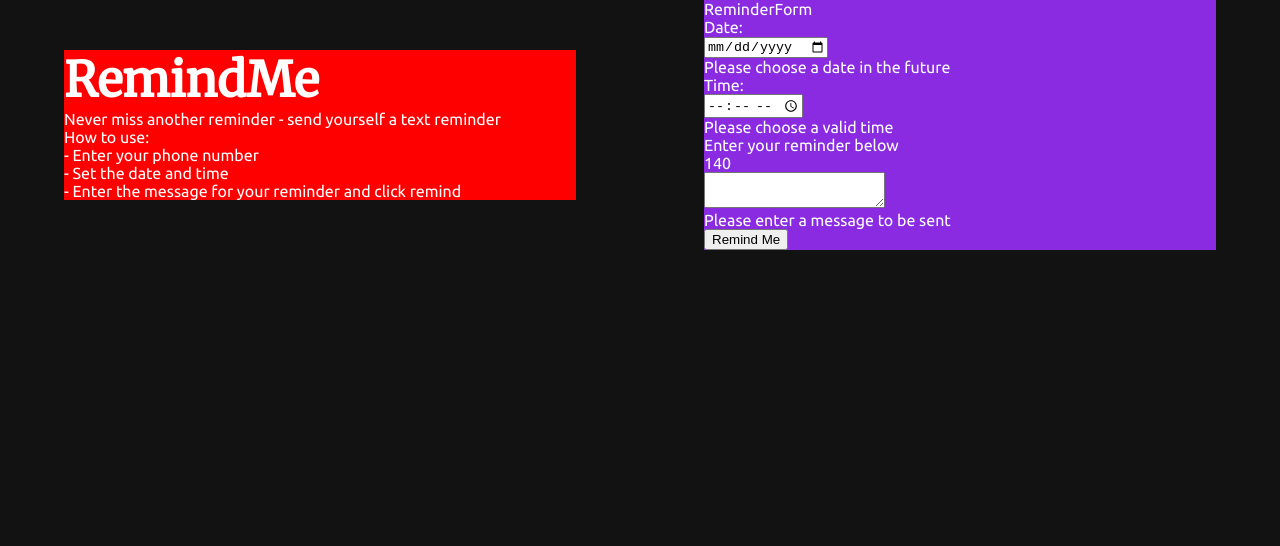
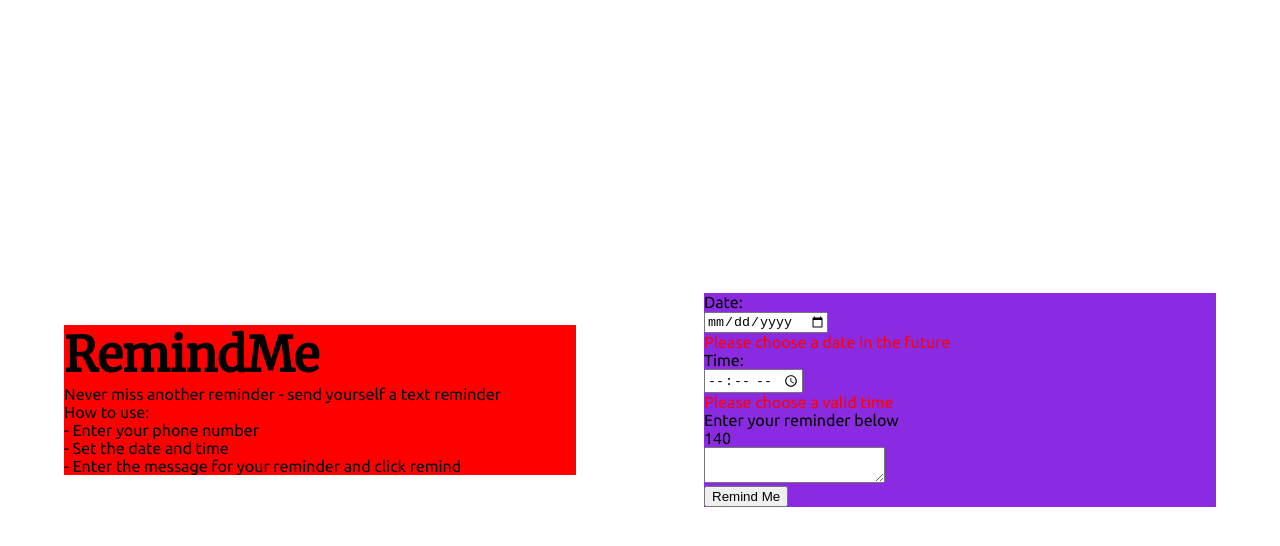
Before and after one commit to b-saad/RemindMe, a React (Create React App) app: page / in a window 1280 px wide. Shown: the top 546 px of the page. Built offline with nearby package versions, Linux system fonts and the light colour scheme.

Commit message:
add live message validation, remove dark theme

```diff
--- a/src/components/form/MessageInput.js
+++ b/src/components/form/MessageInput.js
@@ -7,18 +7,41 @@ class MessageInput extends Component {
     constructor () {
         super();
         this.state = {
+            message: '',
             characterCount: CHARACTER_LIMIT,
-            errorMessage: NO_MESSAGE_ERROR
+            errorMessage: NO_MESSAGE_ERROR,
+            error: false
+        };
+        this.handleMessageChange = this.handleMessageChange.bind(this);
+    }
+
+    handleMessageChange(e) {
+        const length = e.target.value.length;
+        let errorMessage = '';
+        let error = false;
+        if (length == 0) {
+            errorMessage = NO_MESSAGE_ERROR;
+            error = true;
+        } else if (length > CHARACTER_LIMIT) {
+            errorMessage = EXCEED_CHARACTER_LIMIT;
+            error = true;
         }
+        this.setState({
+            message : e.target.value,
+            characterCount: CHARACTER_LIMIT - e.target.value.length,
+            errorMessage: errorMessage,
+            error: error
+         });
     }
+
     render() {
         return (
-            <div className={this.constructor.name}>
+            <div className={this.constructor.name }>
                 <p className='fieldLabel'>Enter your reminder below</p>
                 <p className='characterCount'>{this.state.characterCount}</p>
-                <textarea>
+                <textarea className={this.state.error ? 'inputError' : ''} value={this.state.message} onChange={this.handleMessageChange}>
                 </textarea>
-                <p className='errorLabel'>{this.state.errorMessage}</p>
+                <p className='errorLabel' hidden={!this.state.error}>{this.state.errorMessage}</p>
             </div>
         )
     }
--- a/src/components/form/ReminderForm.js
+++ b/src/components/form/ReminderForm.js
@@ -1,5 +1,5 @@
 import React, { Component } from 'react';
-import FormStyle from '../../css/ReminderForm.css'
+import '../../css/ReminderForm.css';
 
 import DateInput from './DateInput';
 import TimeInput from './TimeInput';
@@ -9,8 +9,7 @@ import SubmitButton from './SubmitButton'
 class ReminderForm extends Component {
     render() {
         return (
-            <form className={this.constructor.name} style={FormStyle}>
-                ReminderForm
+            <form className={this.constructor.name}>
                 <DateInput />
                 <TimeInput />
                 <MessageInput />
--- a/src/css/App.css
+++ b/src/css/App.css
@@ -2,6 +2,7 @@
   display: flex;
   align-items: center;
   justify-content: center;
+  height: 100vh;
 }
 
 .main-flex-item {
--- a/src/css/ReminderForm.css
+++ b/src/css/ReminderForm.css
@@ -7,3 +7,12 @@
 p {
     margin: 0;
 }
+
+.inputError {
+    border-width: 1px;
+    border-color: red;
+}
+
+.errorLabel {
+    color: red;
+}
--- a/src/css/index.css
+++ b/src/css/index.css
@@ -15,8 +15,6 @@ body {
     sans-serif;
   -webkit-font-smoothing: antialiased;
   -moz-osx-font-smoothing: grayscale;
-  background-color:#121212;
-  color: #ffffff;
 }
 
 code {
```
